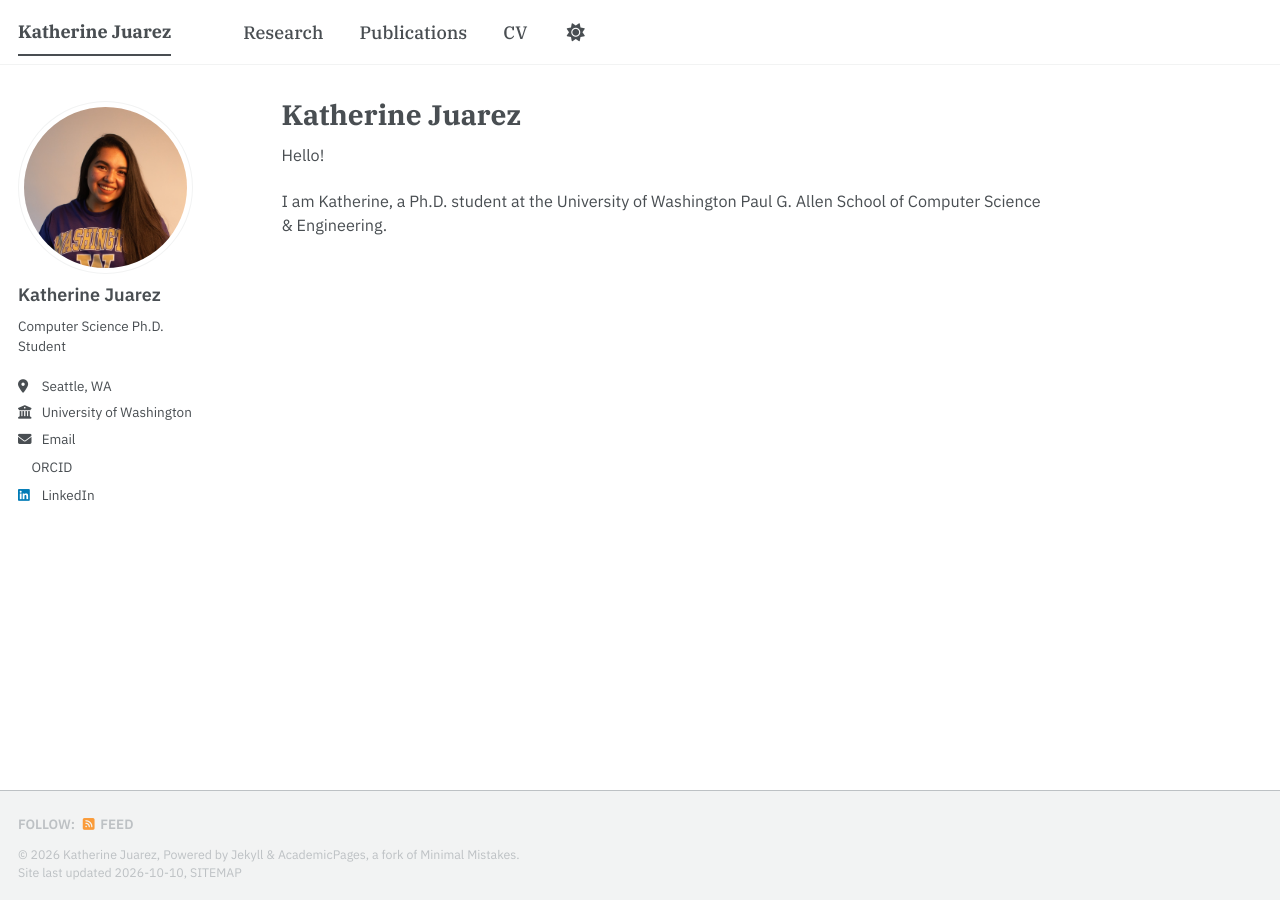
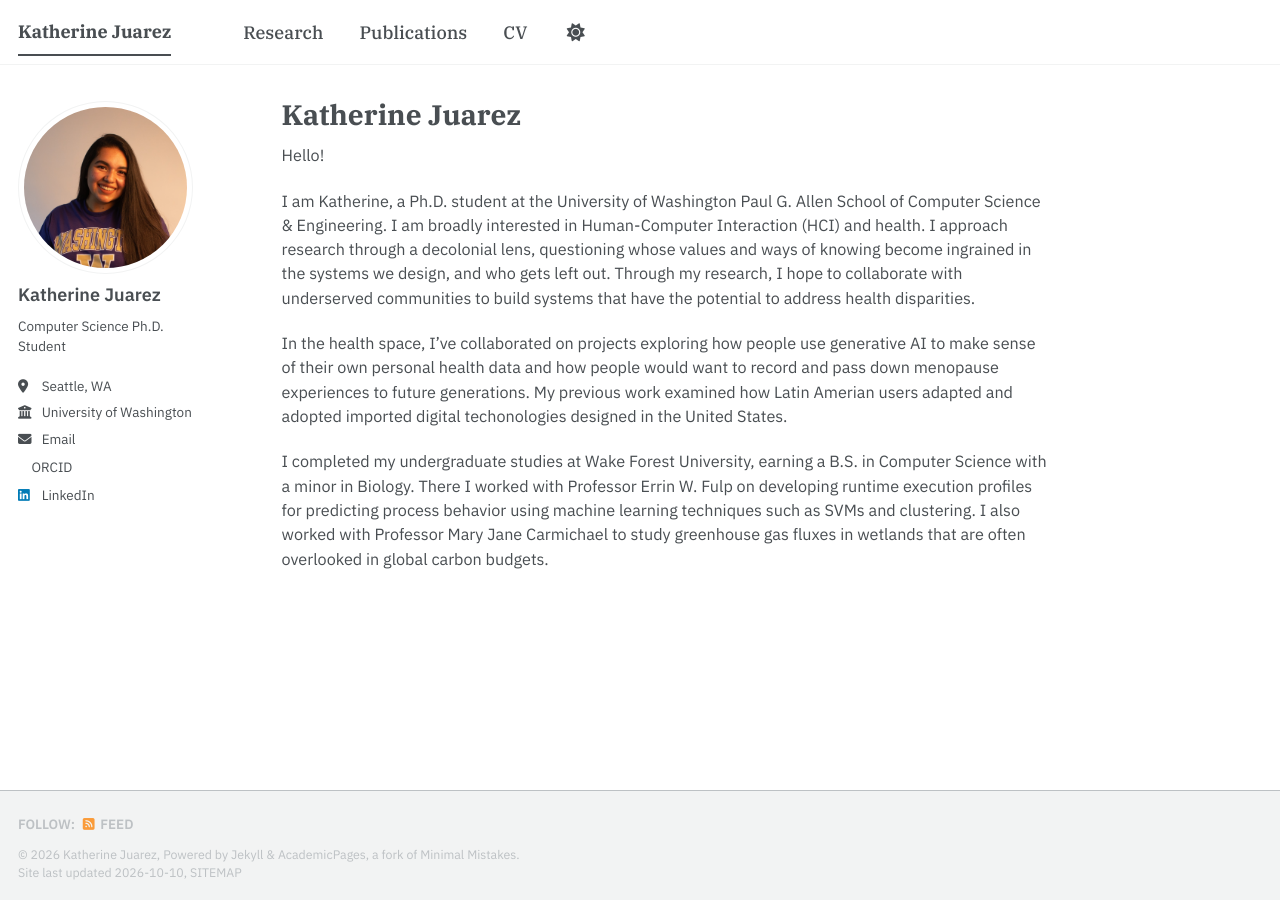
Before and after one commit to katherinejuarez/katherinejuarez.github.io, a Jekyll site: the page built from _pages/about.md, in a window 1280 px wide. Built offline with Jekyll 4.4.1, drawn with Linux system fonts in a browser that asks for light colours; a style sheet for code colours, icons or effects is not loaded.

Commit message:
updated about me

```diff
--- a/_pages/about.md
+++ b/_pages/about.md
@@ -9,4 +9,8 @@ redirect_from:
 
 Hello!
 
-I am Katherine, a Ph.D. student at the University of Washington Paul G. Allen School of Computer Science & Engineering.
+I am Katherine, a Ph.D. student at the University of Washington Paul G. Allen School of Computer Science & Engineering. I am broadly interested in Human-Computer Interaction (HCI) and health. I approach research through a decolonial lens, questioning whose values and ways of knowing become ingrained in the systems we design, and who gets left out. Through my research, I hope to collaborate with underserved communities to build systems that have the potential to address health disparities.
+
+In the health space, I've collaborated on projects exploring how people use generative AI to make sense of their own personal health data and how people would want to record and pass down menopause experiences to future generations. My previous work examined how Latin Amerian users adapted and adopted imported digital techonologies designed in the United States.
+
+I completed my undergraduate studies at Wake Forest University, earning a B.S. in Computer Science with a minor in Biology. There I worked with Professor Errin W. Fulp on developing runtime execution profiles for predicting process behavior using machine learning techniques such as SVMs and clustering. I also worked with Professor Mary Jane Carmichael to study greenhouse gas fluxes in wetlands that are often overlooked in global carbon budgets.
```
